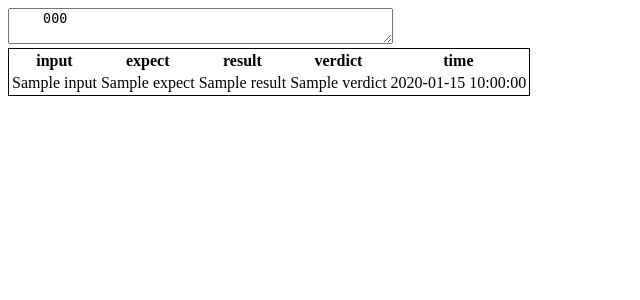
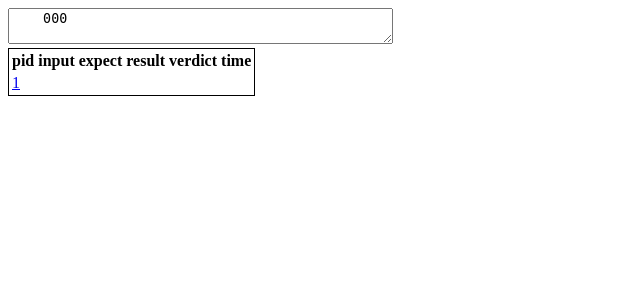
Before and after one commit to mitsuo0114/oncode, a Flask app: template templates/execute.html in a window 1280 px wide. Shown: the top 300 px of the page, without its empty margins (0-640 px from the left). Run offline with Flask 2, Linux system fonts and the light colour scheme; the template is opened without the code that fills it: most values are stand-ins (such as "Sample title", 1, 10 or a date in 2020).

Commit message:
add async execution

```diff
--- a/oncode.py
+++ b/oncode.py
@@ -1,47 +1,71 @@
 import os
 import pickle
 import time
+import json
+import uuid
 
 from flask import Flask, request, render_template
 
 app = Flask(__name__)
-
+from concurrent.futures import ThreadPoolExecutor
+executer = ThreadPoolExecutor(max_workers=10)
+results = {}
 
 @app.route('/')
 def hello_world():
     return render_template('index.html')
 
+@app.route("/fetch")
+def fetch():
+    pid = request.args.get('pid')
+    result = {}
+    with open(f"tmp/{pid}_result.txt", "rb") as f:
+        result = pickle.load(f)
+    print(result)
+    return json.dumps(result, indent=2)
+
+
+def ex(pid, case, submit_code):
+    print("running with " + f"{pid} / {case}")
+    start = time.time()
+    os.system(f"tmp.py {pid} {case[0]}")
+    end = time.time()
+    result = {}
+    with open(f"tmp/{pid}_result.txt", "rb") as f:
+        result["result"] = pickle.load(f)
+    result["input"] = case[0]
+    result["expect"] = case[1]
+    result["verdict"] = (result["result"] == case[1])
+    result["spent_time"] = "%-0.5f sec" % (end - start)
+    result["executed_code"] = submit_code
+    with open(f"tmp/{pid}_result.txt", "wb") as f:
+        f.write(pickle.dumps(result))
+    print("outputted to " + f"{pid}_result.txt")
 
 @app.route('/execute', methods=['POST'])
 def execute():
-    question = {"call": "add(*sys.argv[1:])", "testcases": [("1 2", 3), ("3 4", 7), ("4 5", 9)]}
+    question = {"call": "add(*sys.argv[2:])", "testcases": [("1 2", 3), ("3 4", 7), ("4 5", 9)]}
     result = {}
     code = "No Code"
+    submit_code = code
     if request.method == 'POST':
         code = request.form['code']
+        submit_code = code
         q = question["call"]
         code += f"""
+import time
 import sys
 import pickle
-with open("result.txt", "wb") as f:
+with open("tmp/" + sys.argv[1] + "_result.txt", "wb") as f:
     f.write(pickle.dumps({q}))
         """
     with open("tmp.py", "w") as f:
         f.write(code)
-    result["tests"] = []
-    # subprocess.call(["tmp.py", "1", "2"])
+    result["pids"] = []
     for case in question["testcases"]:
-        results = {"input": case[0]}
-        start = time.time()
-        os.system(f"tmp.py {case[0]}")
-        end = time.time()
-        with open("result.txt", "rb") as f:
-            results["result"] = pickle.load(f)
-        results["expect"] = case[1]
-        results["verdict"] = (results["result"] == case[1])
-        results["spent_time"] = "%-0.5f sec" % (end - start)
-        result["tests"].append(results)
-    result["executed_code"] = code[:]
+        pid = uuid.uuid4()
+        result["pids"].append(pid)
+        executer.submit(ex, str(pid), case, submit_code)
 
     return render_template('execute.html', result=result)
 
--- a/templates/execute.html
+++ b/templates/execute.html
@@ -16,6 +16,7 @@
 
 <table>
     <tr>
+        <th>pid</th>
         <th>input</th>
         <th>expect</th>
         <th>result</th>
@@ -23,21 +24,27 @@
         <th>time</th>
     </tr>
 
-    {% for t in result.tests %}
+    {% for pid in result.pids %}
         <tr>
-            <td>{{ t.input }}</td>
-            {%- if t.expect is string %}
-                <td>"{{ t.expect }}"</td>
-            {%- else %}
-                <td>{{ t.expect }}</td>
-            {% endif %}
-            {%- if t.result is string %}
-                <td>"{{ t.result }}"</td>
-            {%- else %}
-                <td>{{ t.result }}</td>
-            {% endif %}
-            <td>{{ t.verdict }}</td>
-            <td>{{ t.spent_time }}</td>
+            <td><a href="/fetch?pid={{pid}}">{{ pid }}</a></td>
+            <td></td>
+            <td></td>
+            <td></td>
+            <td></td>
+            <td></td>
+{#            <td>{{ t.input }}</td>#}
+{#            {%- if t.expect is string %}#}
+{#                <td>"{{ t.expect }}"</td>#}
+{#            {%- else %}#}
+{#                <td>{{ t.expect }}</td>#}
+{#            {% endif %}#}
+{#            {%- if t.result is string %}#}
+{#                <td>"{{ t.result }}"</td>#}
+{#            {%- else %}#}
+{#                <td>{{ t.result }}</td>#}
+{#            {% endif %}#}
+{#            <td>{{ t.verdict }}</td>#}
+{#            <td>{{ t.spent_time }}</td>#}
         </tr>
     {% endfor %}
 </table>
```
Also changed, not shown: 1 other file.
